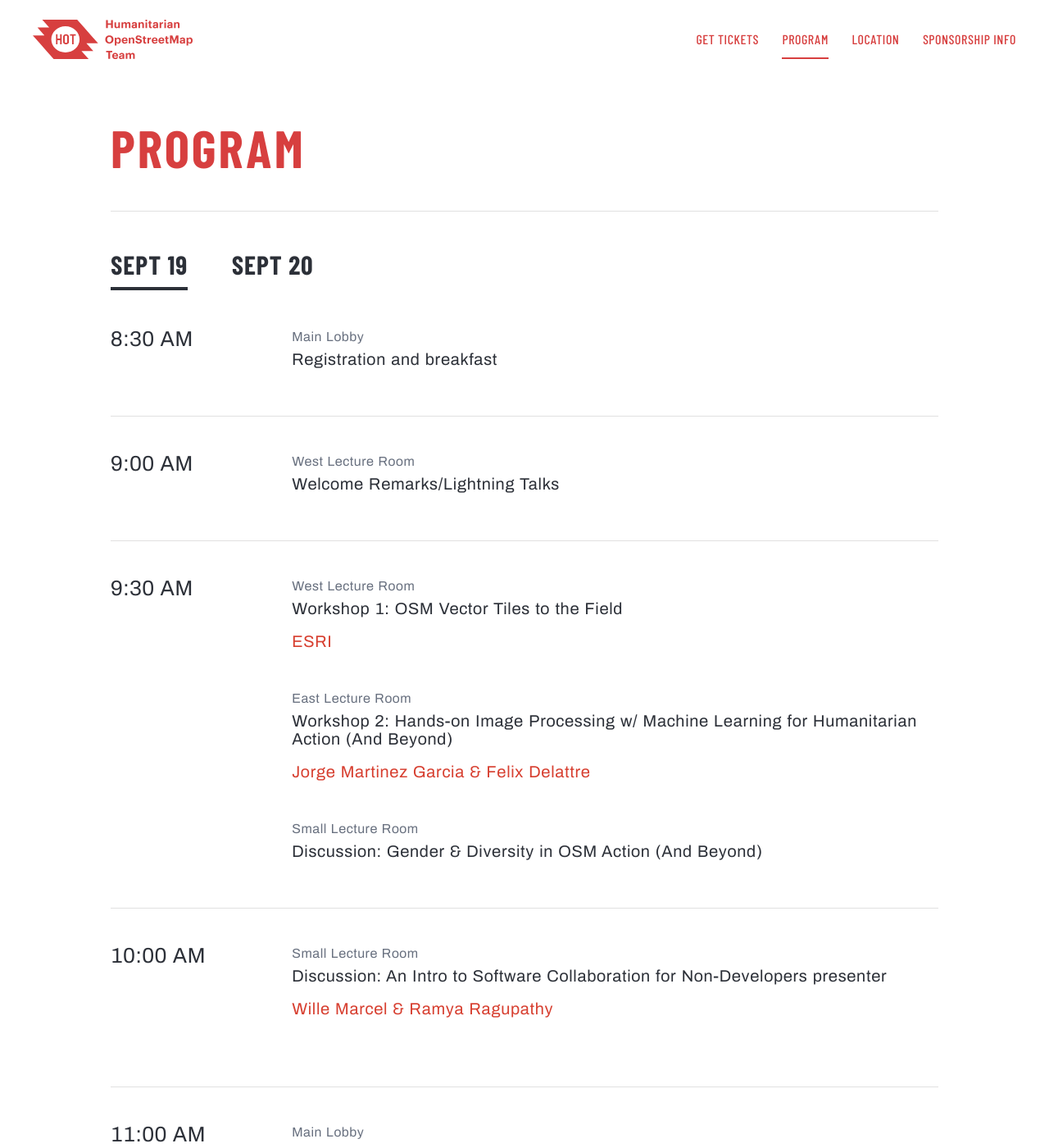
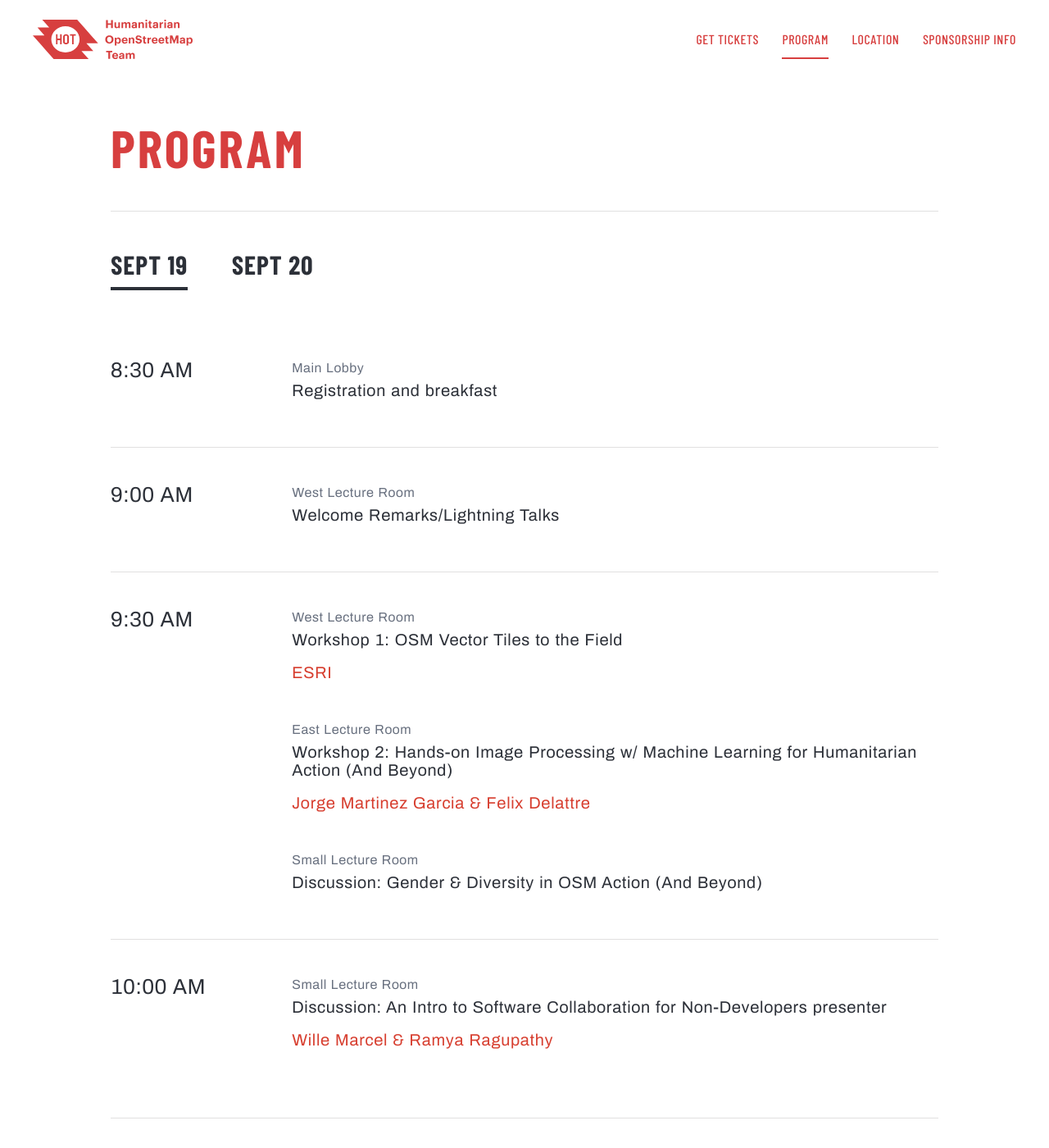
Before and after one commit to hotosm/hot-summit-2019, a Jekyll site: the page built from program.markdown, in a window 1280 px wide and 1400 px high. Shown: the whole window at 82% size. Built offline with Jekyll 4.4.1, drawn with Linux system fonts in a browser that asks for light colours.

Commit message:
add hover, add height to secondary nav

```diff
--- a/_sass/program.scss
+++ b/_sass/program.scss
@@ -73,6 +73,7 @@
 .select-area {
   width: 500px;
   margin-bottom: 24px;
+  height: 88px;
   h2 {
     display: inline;
     margin-bottom: 32px;
@@ -92,6 +93,11 @@
     cursor: pointer;
     &.show {
       border-bottom: 4px solid;
+      padding-bottom: 9px;
+      transition: border-width 0.1s linear;
+    }
+    &:hover {
+      border-bottom: 4px solid rgba(44, 48, 56, 0.3);
       padding-bottom: 9px;
       transition: border-width 0.1s linear;
     }
```
